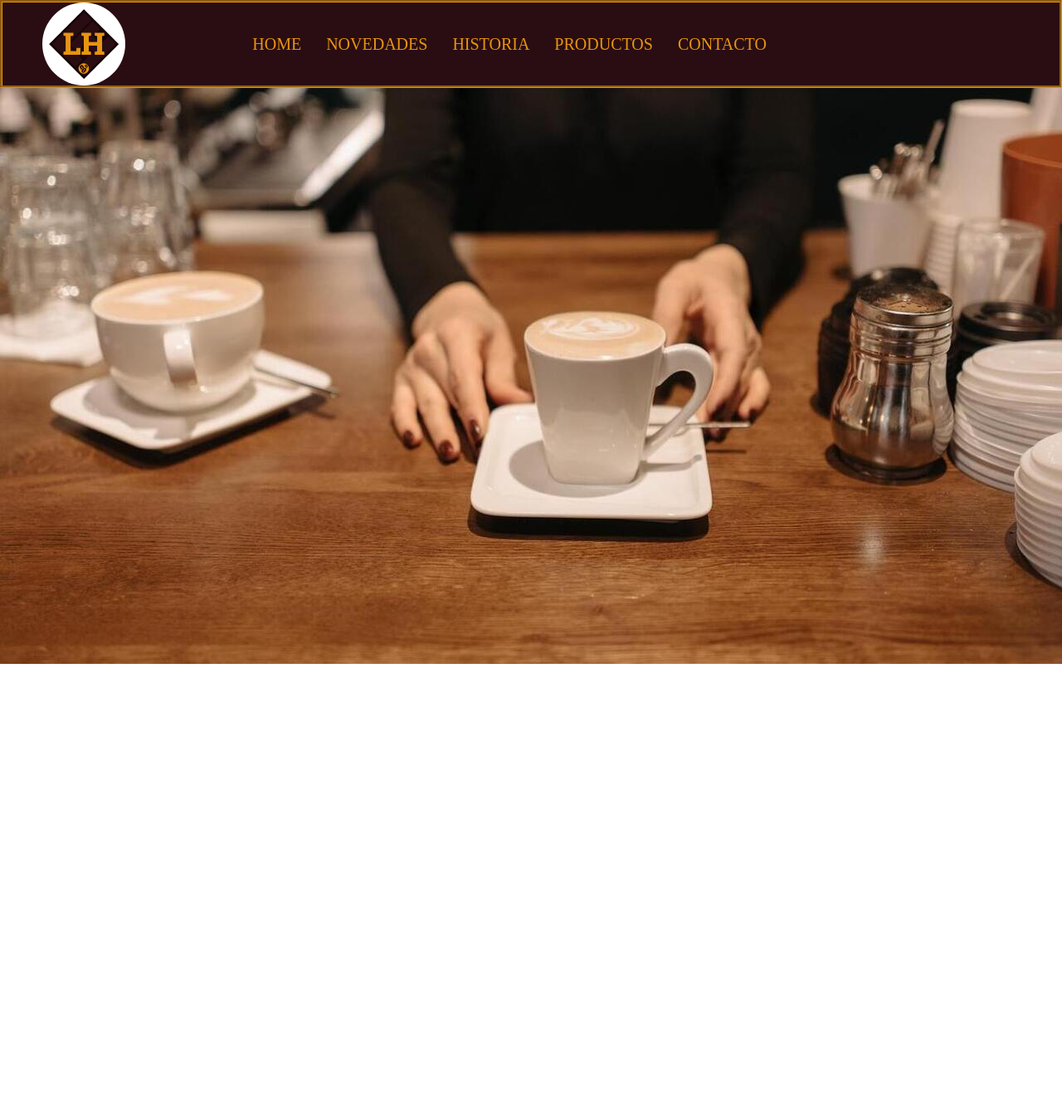
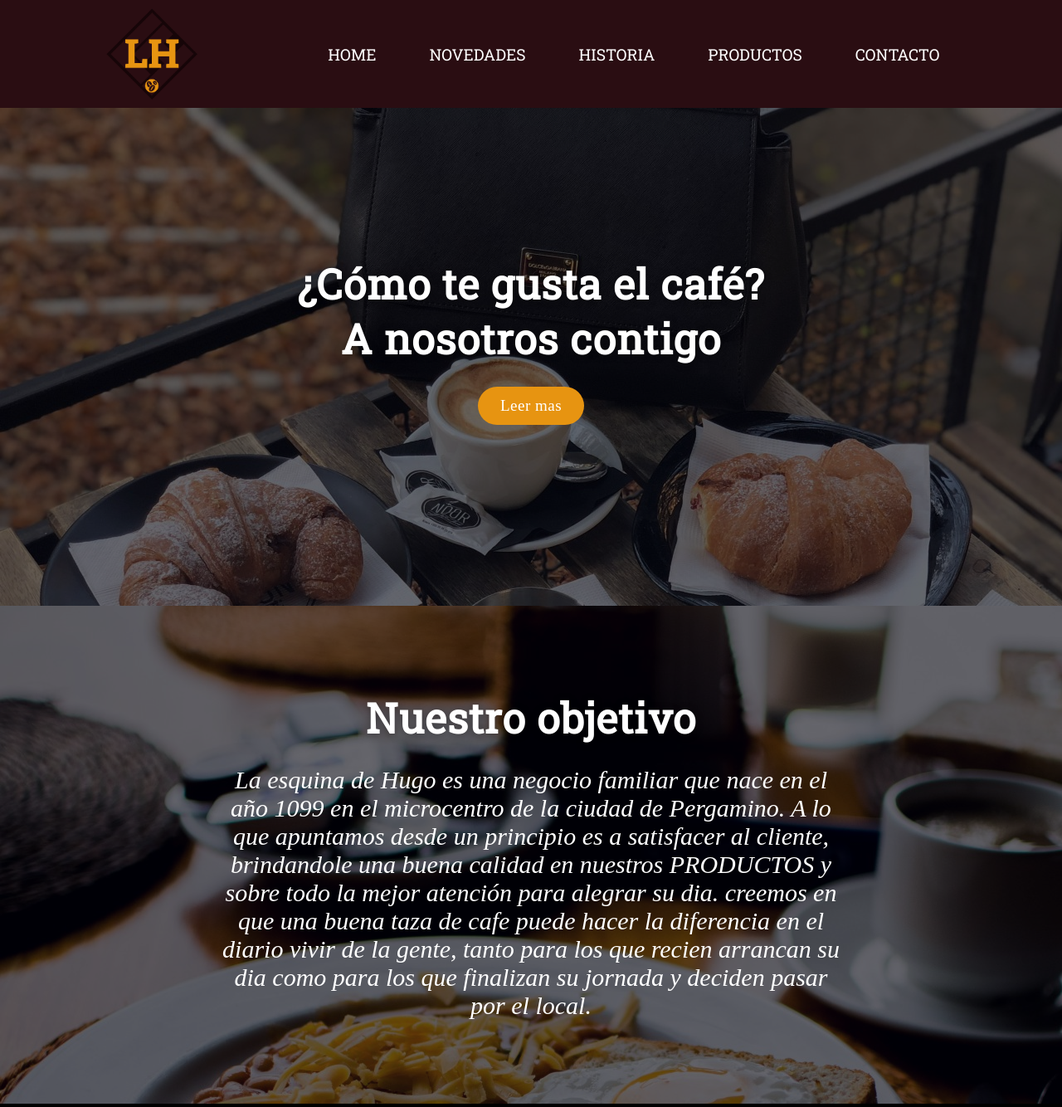
Before and after one commit to caceresexe/desafio02, a plain HTML site: page index.html in a window 1280 px wide. Shown: the top 1334 px of the page at 83% size. Before the commit the page ends 800 px from the top, so only its background shows below. Drawn offline with Linux system fonts and the light colour scheme.

Commit message:
uploading desafio03

```diff
--- a/index.html
+++ b/index.html
@@ -3,24 +3,87 @@
     <meta charset="UTF-8">
     <meta http-equiv="X-UA-Compatible" content="IE=edge">
     <meta name="viewport" content="width=device-width, initial-scale=1.0">
-   <link rel="shortcut icon" href="./img/logotipo.ico" type="image/x-icon">
+    <link rel="shortcut icon" href="./img/logotipo.ico" type="image/x-icon">
     <title>La Esquina de Hugo</title>
     <link rel="stylesheet" href="styles.css">
+    <script src="https://kit.fontawesome.com/41bcea2ae3.js" crossorigin="anonymous"></script>
+    <link rel="preconnect" href="https://fonts.googleapis.com">
+    <link rel="preconnect" href="https://fonts.gstatic.com" crossorigin>
+    <link href="https://fonts.googleapis.com/css2?family=Roboto+Serif:opsz,wght@8..144,100&family=Roboto+Slab&display=swap" rel="stylesheet">
 
 </head>
 <body>
     <header>
         <nav>
-            <img class="logo" src="./img/logo.jpg" alt="logo">
-            <ul  class="menu">
-                <li class="nav-childs">HOME</li>
-                <li class="nav-childs">NOVEDADES</li>
-                <li class="nav-childs">HISTORIA</li>
-                <li class="nav-childs">PRODUCTOS</li>
-                <li class="nav-childs">CONTACTO</li>
-            </ul>
+               <img class="logo" src="./img/logo.png" alt="logo">
+              <ul >
+                <li class=><a href="#" class="link"> HOME</a></li>
+                <li class=><a href="#" class="link">NOVEDADES</a></li>
+                <li class=><a href="#" class="link">HISTORIA</a></li>
+                <li class=><a href="#" class="link">PRODUCTOS</a></li>
+                <li class=><a href="#" class="link">CONTACTO</a></li>
 
+               </ul>
         </nav>
     </header>
+    <div class="container-hero">
+        <div class="hero">
+        <div class="content">
+            <div class="info">
+                <h1>¿Cómo te gusta el café?<br>A nosotros contigo</h1>
+                <a href="#">Leer mas</a>
+            </div>
+        </div>
+
+        </div>
+    </div>
+
+    <div class="container-article">
+        <div class="article">
+        <div class="content2">
+            <div class="info2">
+                <b> <h1>Nuestro objetivo</h1> </b>
+                 <i><p>La esquina de Hugo es una negocio familiar que nace en el año 1099 en el microcentro de la ciudad de Pergamino.
+                    A lo que apuntamos desde un principio es a satisfacer al cliente, brindandole una buena calidad en nuestros PRODUCTOS
+                    y sobre todo la mejor atención para alegrar su dia.
+                    creemos en que una buena taza de cafe puede hacer la diferencia en el diario vivir de la gente, tanto para los que
+                    recien arrancan su dia como para los que finalizan su jornada y deciden pasar por el local.
+                 </p></i>
+            </div>
+        </div>
+
+        </div>
+    </div>
+
+    <footer>
+
+        <div class="container-footer">
+            <div class="box-footer">
+                <h2>Contactanos</h2>
+                    <ul>
+                            <li><i class="fa-solid fa-house-chimney"></i> Av De Mayo 1099, Pergamino, Buenos Aires.</li>
+                            <li><i class="fa-solid fa-envelope"></i></i> laesquinadehugo@hotmail.com</li>
+                            <li><i class="fa-solid fa-phone"></i> Tel: 2222-222222</li>
+
+                    </ul>
+            </div>
+
+            <div class="box-footer">
+                <h2>Redes Sociales</h2>
+                  <ul>
+                <li><a href="#"> <i class="fab fa-facebook-square"></i> Facebook</a></li>
+                <li><a href="#"><i class="fab fa-twitter-square"></i> Twitter</a></li>
+                <li><a href="#"><i class="fab fa-linkedin"></i> Linkedin</a></li>
+                <li><a href="#"><i class="fab fa-instagram-square"></i> Instagram</a></li>
+                  </ul>
+            </div>
+
+        </div>
+
+        <div class="box-copyright">
+            <hr>
+            <p>Todos los derechos reservados © 2021 <b>La Esquina de Hugo</b></p>
+        </div>
+    </footer>
 </body>
 </html>
--- a/styles.css
+++ b/styles.css
@@ -4,60 +4,203 @@
 }
 
 body {
-    background-image: url(./img/cafeteriapic.jpg);
+    background-color: black;
 
 }
-
+header {
+    width: 100%;
+    height: 130px;
+    background-color: #2A0D12;
+    background-size: cover;
+    background-position: center;
+    background-repeat: no-repeat;
+}
 nav {
-    background-color: rgb(42, 13, 18);
+    width: 100%;
     display: flex;
     align-items: center;
     justify-content: space-evenly;
-    flex-wrap: wrap;
     flex-direction: row;
-    border-style: groove;
-    border-color: rgb(231, 148, 17); ;
-    cursor: pointer;
+
+}
+nav ul li {
+    list-style: none;
+    display: inline-flex;
+    margin: 0 30px;
+    position: relative;
+
+}
+nav ul li a {
+    text-decoration: none;
+    color: white;
+    font-family: 'Roboto Slab', serif;
+    font-size: 1.2rem;
+}
+nav ul li::before {
+    content: "";
+    height: 3px;
+    width: 0%;
+    background: #E79411;
+    position: absolute;
+    left: 0;
+    bottom: -12px;
+    transition: 0.4s ease-out;
+}
+nav ul li:hover::before {
+    width: 100%;
+
+}
+footer{
+    width: 100%;
+    background-size:none;
+    background-color: #2A0D12;
+
+}
+.logo {
+        width: 130px;
+        cursor: pointer;
+}
+.container-hero{
+    width: 100%; height: 600px;
+    position: relative;
+}
+.hero{
+    width: 100%; height: 100%;
+    background: url("./img/brunchy.jpg");
+    background-attachment: fixed;
+}
+.content{
+    position: absolute;
+    top: 0; left: 0;
+    width: 100%; height: 100%;
+    display: flex;
+    justify-content: center;
+    align-items: center;
+    background: rgba(0,0,11,0.6);
+}
+.content .info{
+    width: 100%;
+    max-width: 750px;
+    text-align: center;
+}
+.content .info h1{
+    color: #fff;
+    font-size: 50px;
+    font-family: 'Roboto Slab', serif;
+    text-shadow: 0px 1px 10px rgba(0,0,0,0.4);
+    margin-bottom: 25px;
+    letter-spacing: 1px;
+}
+.content .info a{
+    display: inline-block;
+    text-decoration: none;
+    font-size: 19px;
+    padding: 10px 25px;
+    color: #fff;
+    background: #E79411;
+    border-radius: 50px;
+    margin-bottom: 40px;
+    border: 2px solid transparent;
+    transition: all 300ms ease;
+    letter-spacing: 0.5px;
+}
+.content .info a:hover{
+    background: transparent;
+    border: 2px solid #fff;
 }
 
-ul {
-    color: rgb(231, 148, 17);
-    list-style: none;
+.container-article{
+    width: 100%; height: 600px;
+    position: relative;
+}
+.article{
+    width: 100%; height: 100%;
+    background: url("./img/brunchy2.jpg");
+    background-attachment: fixed;
+}
+.content2{
+    position: absolute;
+    top: 0; left: 0;
+    width: 100%; height: 100%;
     display: flex;
-    margin-right: 300px;
-    margin-left: 100px;
-    font-size: 20px;
-    font-family: 'Bona Nova', serif;
-
-
+    justify-content: center;
+    align-items: center;
+    background: rgba(0,0,11,0.6);
 }
-
-li {
-    margin: 0 15px;
+.content2 .info2{
+    width: 100%;
+    max-width: 750px;
+    text-align: center;
+}
+.content2 .info2 h1{
+    color: #fff;
+    font-size: 50px;
+    font-family: 'Roboto Slab', serif;
+    text-shadow: 0px 1px 10px rgba(0,0,0,0.4);
+    margin-bottom: 25px;
+    letter-spacing: 1px;
+}
+.content2 .info2 p {
+    color: #fff;
+    font-size: 30px;
 
 }
 
 
-.logo {
-    height: 100px;
-    border-radius: 100%;
-    margin-left: 10px;
+
+
+
+.container-footer{
+    display: flex;
+    flex-wrap: wrap;
+    justify-content:center;
+    margin-top: 100%;
+  }
+
+.box-footer{
+    display: flex;
+    flex-direction: column;
+    padding: 40px;
 }
 
-.nav-childs:hover {
-    background-color: rgb(96, 60, 17);
+.box-footer h2{
+    margin-bottom: 30px;
+    color: #fff;
+    font-weight: 700;
+}
+.box-footer li {
+    list-style: none;
+    color: #E79411;
+    font-family: 'Roboto Slab', serif;
+    font-size: 15px;
+    line-height: 1.5;
 
 }
-.container-1 input#search{
-    width: 200px;
-    height: 30px;
-    background: #fff;
+.box-footer a{
+    color: #E79411;
+    font-weight: 600;
+}
+
+.box-footer a:hover{
+    opacity: 0.8;
+}
+
+.box-copyright{
+    width: 100%;
+    margin: auto;
+    text-align: center;
+    font-family: 'Roboto Slab', serif;
+    font-size: 15px;
+}
+
+.box-copyright p{
+    margin-top: 5px;
+    color: #E79411;
+
+}
+
+.box-copyright hr{
     border: none;
-    font-size: 10pt;
-    float: left;
-    color: #63717f;
-    padding-left: 30;
-    -webkit-border-radius: 5px;
-    -moz-border-radius: 5px;
-    border-radius: 5px;
-  }
+    height: 1px;
+    background-color:#E79411;
+}
```
Also changed, not shown: img/brunchy.jpg (added), img/brunchy2.jpg (added), img/cafeteria.jpg (deleted), img/cafeteriapic.jpg (deleted), img/logo.png (added).
